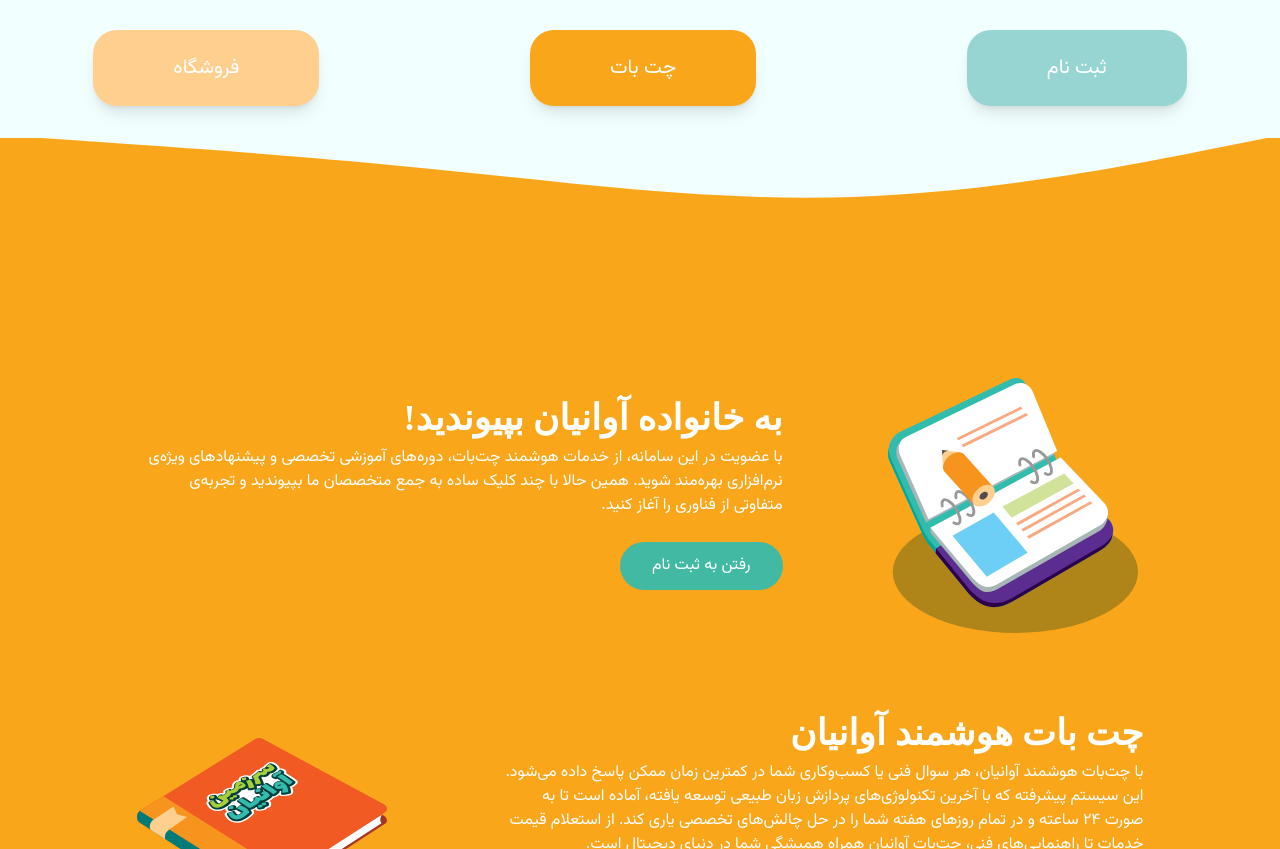
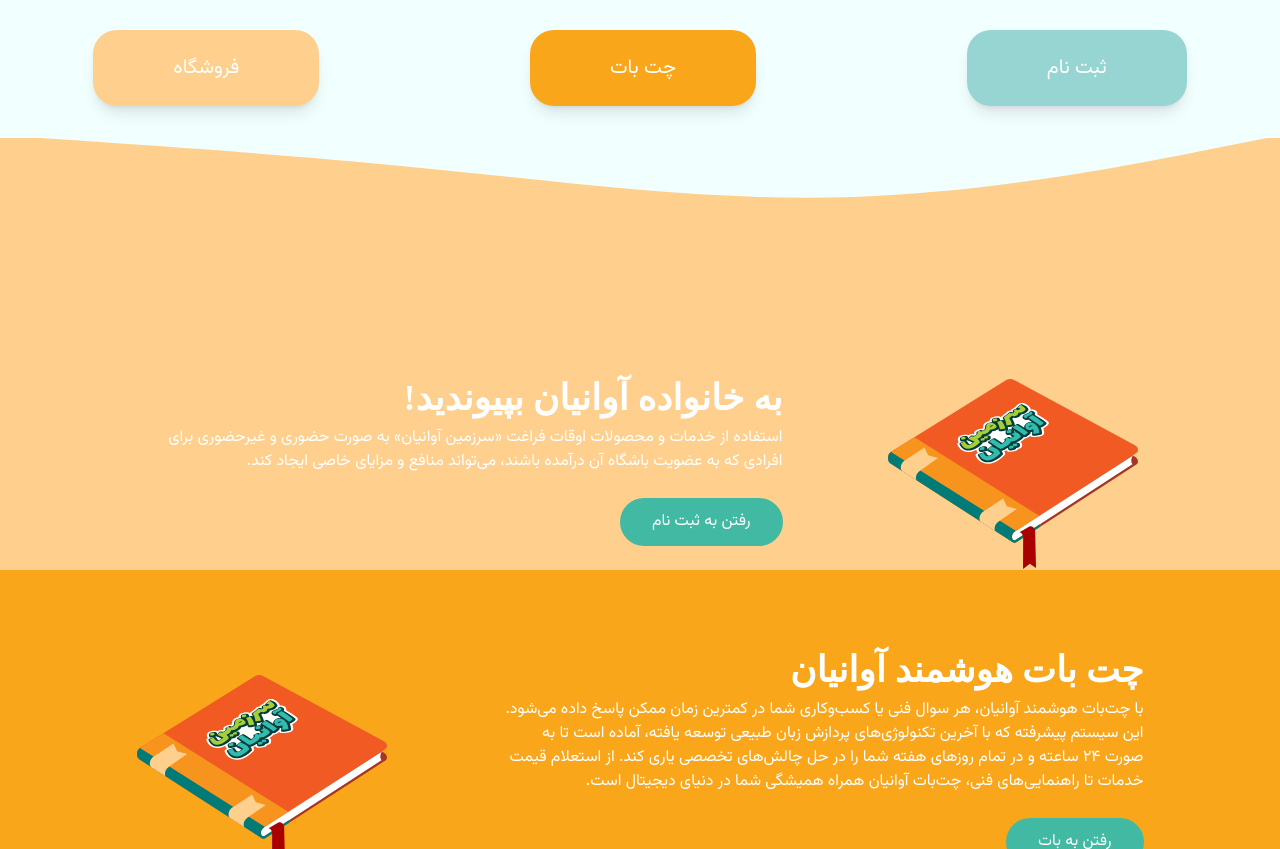
Before and after one commit to ErfanGh83/Avanian1, a Next.js app: page / in a window 1280 px wide. Shown: the part 600-1449 px from the top of the page. Built offline with nearby package versions, Linux system fonts and the light colour scheme; a web font is replaced by a local one.

Commit message:
style: changed text and added id for connecting to quick access and added sectionButton

```diff
--- a/src/app/globals.css
+++ b/src/app/globals.css
@@ -5,6 +5,7 @@
 :root {
     padding: 0;
     margin: 0;
+    scroll-behavior: smooth;
 }
 
 @font-face {
--- a/src/components/landing/sections/LoginSection.tsx
+++ b/src/components/landing/sections/LoginSection.tsx
@@ -1,33 +1,38 @@
 "use client";
 
-import { motion, useInView } from "framer-motion";
-import React, { useRef } from "react";
+import { motion } from "framer-motion";
+import React from "react";
+import SectionButton from "./SectionButton";
 
 export default function LoginSection() {
-  const ref = useRef(null);
-  const isInView = useInView(ref, { margin: "-100px", amount: 0.3 });
+  // const ref = useRef(null);
+  // const isInView = useInView(ref, { margin: "-100px", amount: 0.3 });
 
   return (
     <motion.section
-      ref={ref}
-      className="relative gap-6 bg-landing_bg3 dark:bg-dark4 w-full mt-[10vh] md:mt-[30vh] px-4"
+      // ref={ref}
+      className="relative gap-6 bg-landing_bg4 dark:bg-dark4 w-full mt-[10vh] md:mt-[30vh] px-4"
     >
-      <div className="max-w-[1100px] mx-auto flex flex-col md:flex-row justify-around items-center ">
-        <div className="absolute bg-landing_bg3 dark:bg-dark4 top-[-30vh] left-0 right-0 w-full h-[35vh] z-[-5]" />
-        <div className="absolute bg-landing_bg3 dark:bg-dark4 bottom-[-2vh] left-0 right-0 w-full h-[4vh] z-[-5]" />
+      <div
+        id="login"
+        className="max-w-[1100px] mx-auto flex flex-col md:flex-row justify-around items-center "
+      >
+        <div className="absolute bg-landing_bg4 dark:bg-dark4 top-[-30vh] left-0 right-0 w-full h-[35vh] z-[-4]" />
+        <div className="absolute bg-landing_bg4 dark:bg-dark4 bottom-[-2vh] left-0 right-0 w-full h-[4vh] z-[-4]" />
 
         <motion.img
-          src="/vectors/notebook.svg"
+          src="/vectors/book.svg"
           alt="ثبت نام"
           width={250}
           height={250}
+          viewport={{ once: true }}
           loading="lazy"
           variants={{
             hidden: { opacity: 0, x: 50 },
             visible: { opacity: 1, x: 0 },
           }}
           initial="hidden"
-          animate={isInView ? "visible" : "hidden"}
+          whileInView="visible"
           transition={{ duration: 1, ease: "easeOut" }}
           className="w-[200px] md:w-[250px] h-auto"
         />
@@ -38,7 +43,8 @@
             visible: { opacity: 1, x: 0 },
           }}
           initial="hidden"
-          animate={isInView ? "visible" : "hidden"}
+          viewport={{ once: true }}
+          whileInView="visible"
           transition={{ duration: 1, ease: "easeOut" }}
           className="flex flex-col items-start text-right"
         >
@@ -46,19 +52,12 @@
             به خانواده آوانیان بپیوندید!
           </h3>
           <p className="max-w-[80vh]">
-            با عضویت در این سامانه، از خدمات هوشمند چت‌بات، دوره‌های آموزشی
-            تخصصی و پیشنهادهای ویژه‌ی نرم‌افزاری بهره‌مند شوید. همین حالا با چند
-            کلیک ساده به جمع متخصصان ما بپیوندید و تجربه‌ی متفاوتی از فناوری را
-            آغاز کنید.
+            استفاده از خدمات و محصولات اوقات فراغت «سرزمین آوانیان» به صورت
+            حضوری و غیرحضوری برای افرادی که به عضویت باشگاه آن درآمده باشند،
+            می‌تواند منافع و مزایای خاصی ایجاد کند.
           </p>
-          <motion.button
-            className="px-8 py-3 bg-turquoise dark:bg-dark2 text-white my-6 rounded-3xl"
-            whileHover={{ scale: 1.2, y: -10, opacity: 0.95 }}
-            whileTap={{ scale: 0.9, y: -5 }}
-            transition={{ duration: 0.3 }}
-          >
-            رفتن به ثبت نام
-          </motion.button>
+
+          <SectionButton href="/sign-up" >رفتن به ثبت نام</SectionButton>
         </motion.div>
       </div>
     </motion.section>
--- /dev/null
+++ b/src/components/landing/sections/SectionButton.tsx
@@ -0,0 +1,25 @@
+"use client";
+
+import React from "react";
+import { motion } from "framer-motion";
+import Link from "next/link";
+
+type Props = {
+  children: string;
+  href: string;
+};
+
+export default function SectionButton({children, href}: Props) {
+  return (
+    <Link href={href}>
+      <motion.button
+        className="px-8 py-3 bg-turquoise dark:bg-dark2 text-white my-6 rounded-3xl"
+        whileHover={{ scale: 1.2, y: -10, opacity: 0.95 }}
+        whileTap={{ scale: 0.9, y: -5 }}
+        transition={{ duration: 0.3 }}
+      >
+        {children}
+      </motion.button>
+    </Link>
+  );
+}
```
